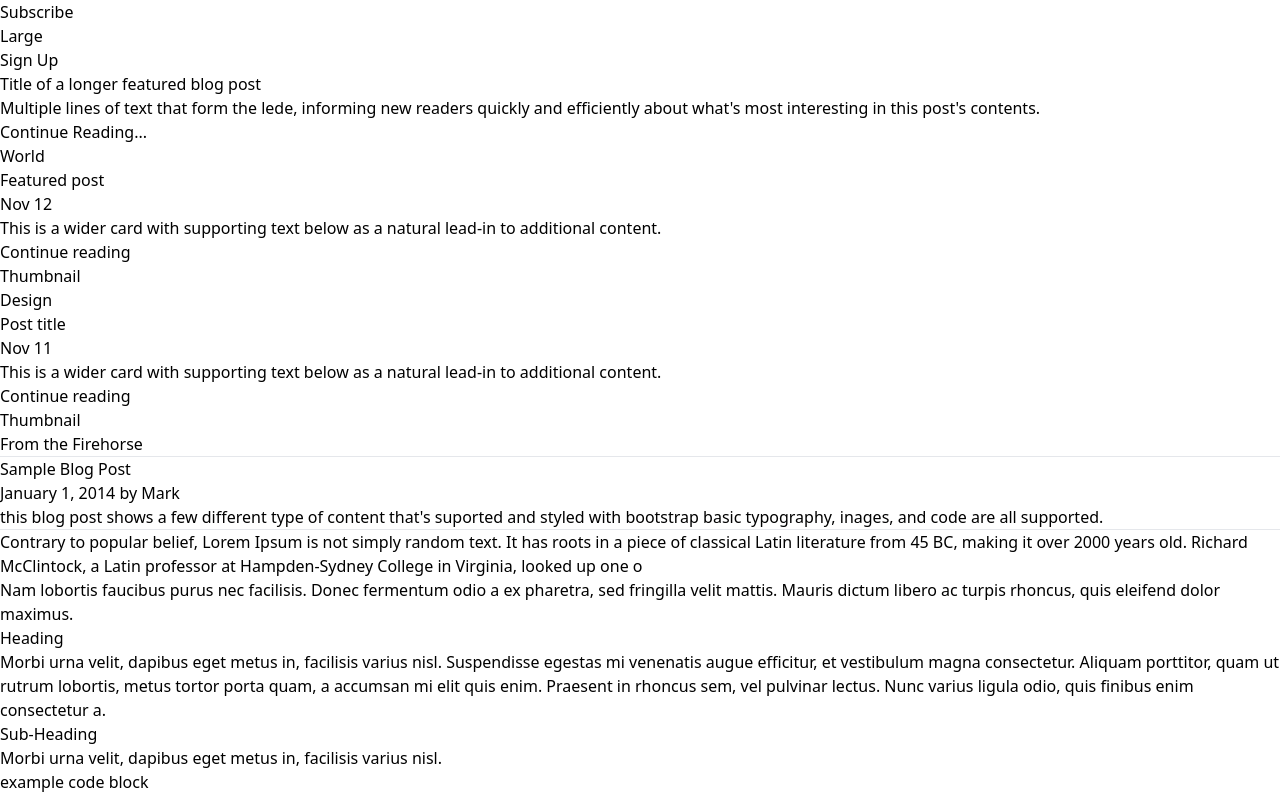
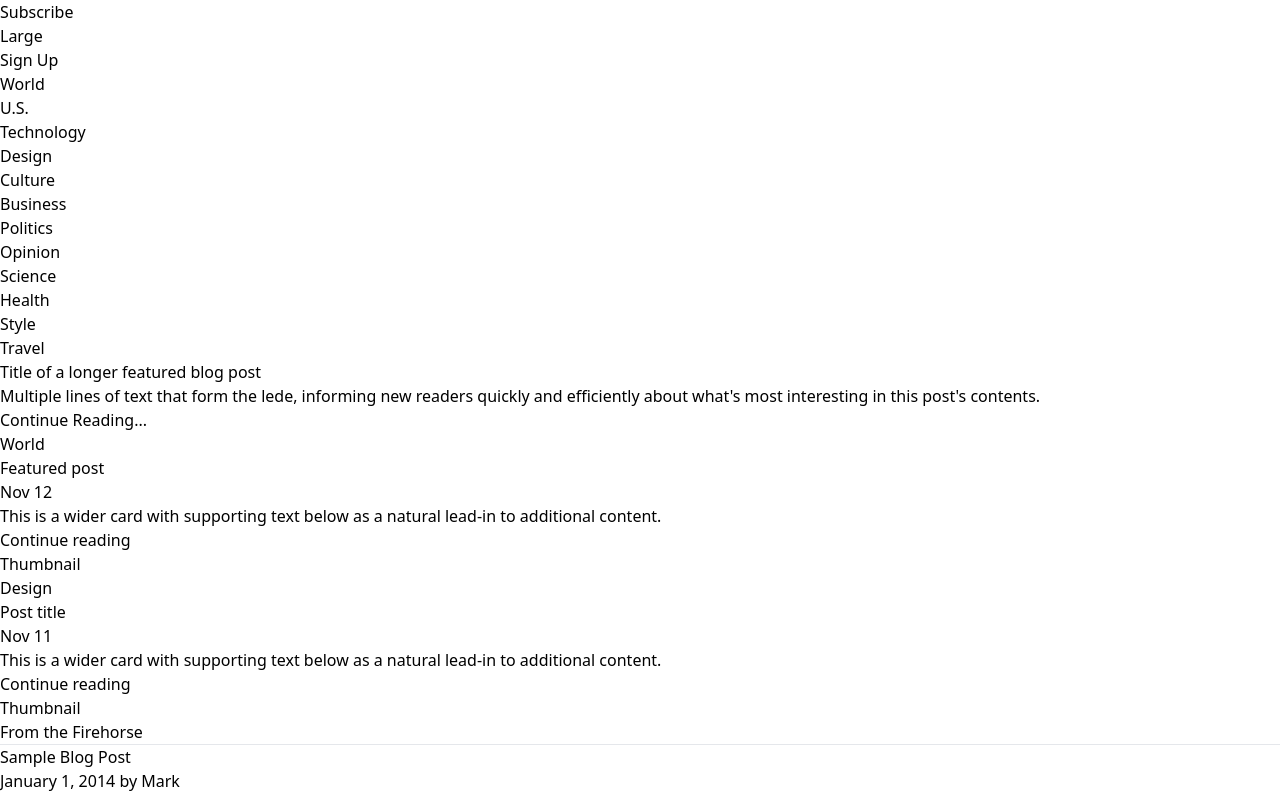
Before and after one commit to Vayras/blogAssignmentUpdated, a React (Vite) app: page / in a window 1280 px wide. Shown: the top 797 px of the page. Built offline with nearby package versions, Linux system fonts and the light colour scheme.

Commit message:
design update

```diff
--- a/src/App.tsx
+++ b/src/App.tsx
@@ -21,7 +21,11 @@ function App() {
       {isSmallScreen ? (
         <MobileNav />
       ) : (
+        <div>
         <Navbar />
+        <Topics />
+        </div>
+
       )}
       <div className="p-2">
         <Featured />
--- a/src/components/Topics.tsx
+++ b/src/components/Topics.tsx
@@ -1,6 +1,6 @@
 function Topics() {
   return (
-    <div className="container flex justify-between item-center mx-auto invisible md:visible">
+    <div className="container flex justify-between item-center mx-auto invisible md:visible mt-2">
       <p>World</p>
       <p>U.S.</p>
       <p>Technology</p>
```
